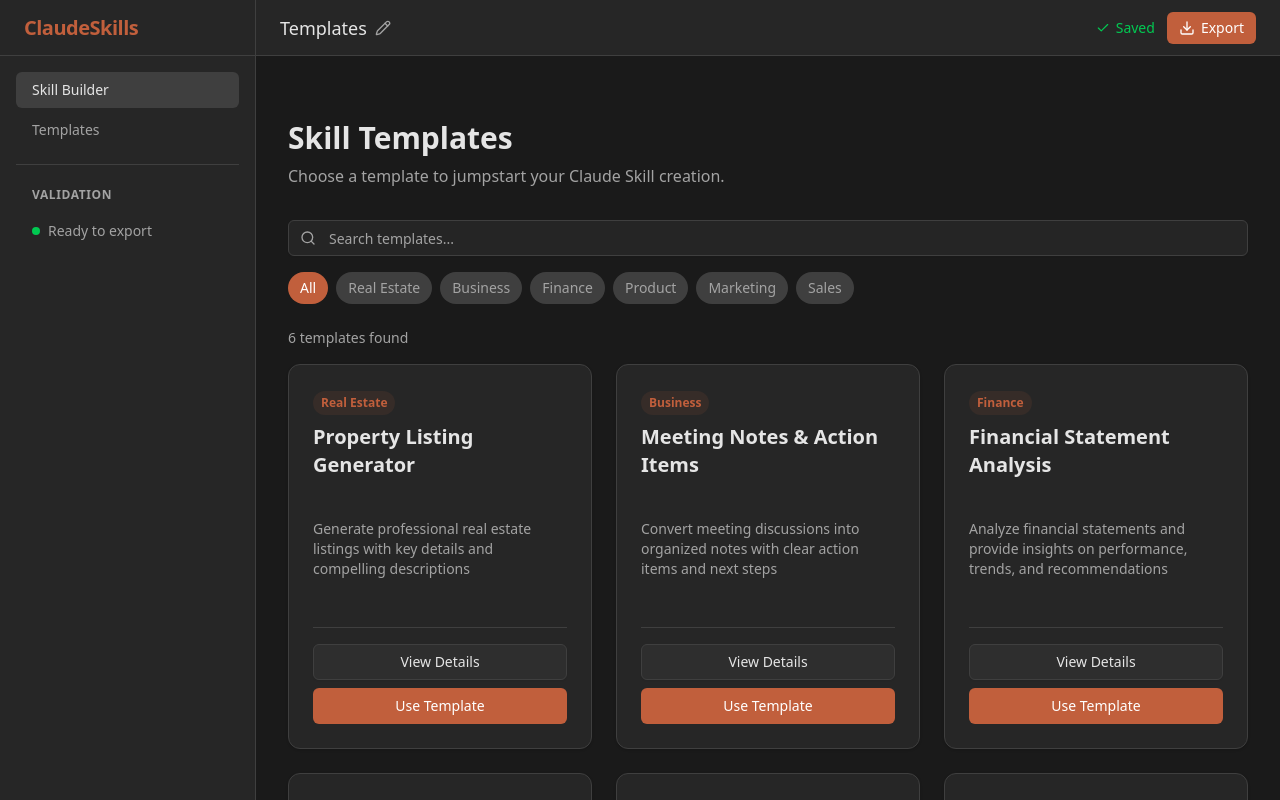
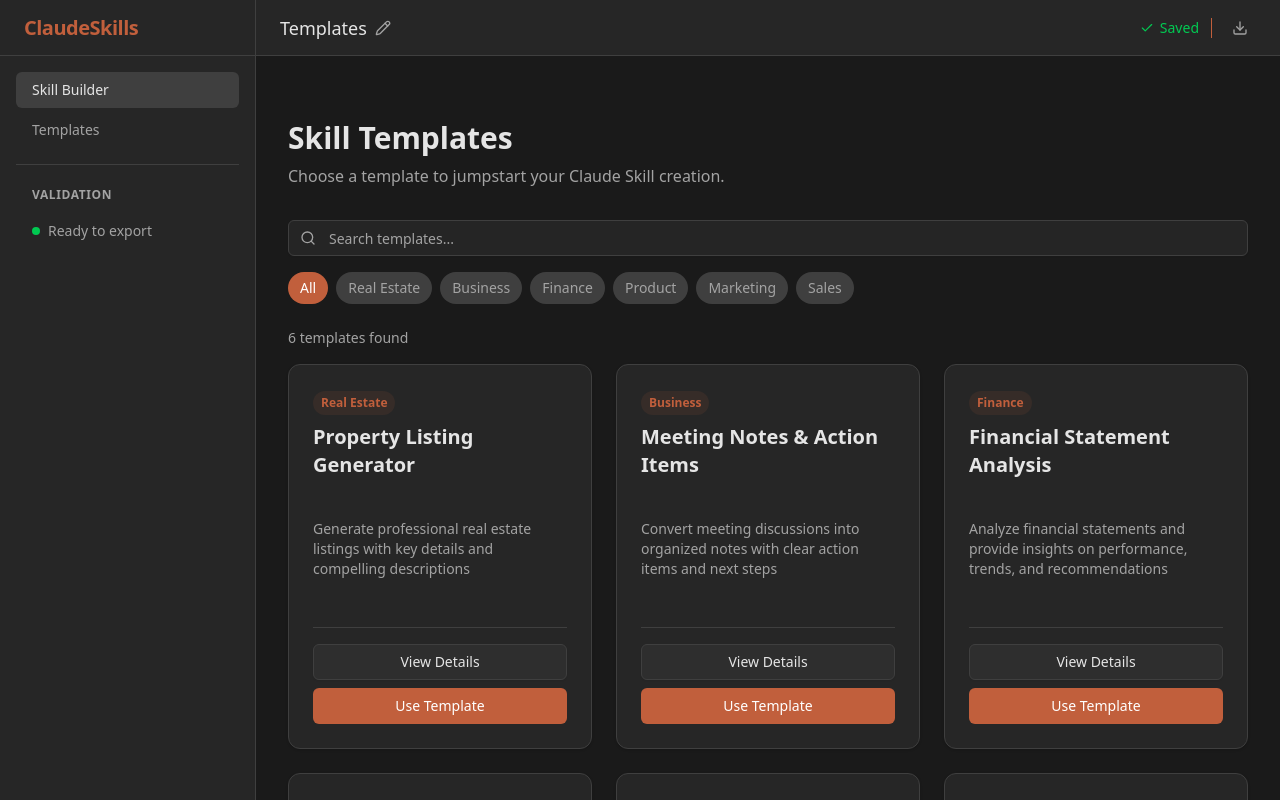
Before and after one commit to itsocialist/claude-skills-builder, a Next.js app: page /templates in a window 1280 px wide. Shown: the top 800 px of the page. Built offline with nearby package versions, Linux system fonts and the light colour scheme.

Commit message:
UI polish: revert Export to icon, add orange divider, mute Generate button

```diff
--- a/src/app/builder/page.tsx
+++ b/src/app/builder/page.tsx
@@ -131,7 +131,8 @@
                 <Button
                     onClick={handleGenerate}
                     disabled={!skill.name || !skill.instructions || isGenerating}
-                    className="w-full font-semibold py-6 text-lg shadow-lg shadow-primary/20"
+                    variant="outline"
+                    className="w-full font-medium text-foreground hover:bg-accent hover:text-foreground border-border"
                 >
                     {isGenerating ? 'Generating...' : 'Generate Skill'}
                 </Button>
--- a/src/components/layout/Shell.tsx
+++ b/src/components/layout/Shell.tsx
@@ -116,13 +116,9 @@
                             {saveStatus === 'saved' && <Check className="h-3.5 w-3.5" />}
                             {saveStatus === 'saved' ? 'Saved' : 'Editing...'}
                         </span>
-                        <button
-                            className="flex items-center gap-1.5 px-3 py-1.5 text-sm font-medium
-                                       bg-primary text-primary-foreground rounded-md
-                                       hover:bg-primary/90 transition-colors"
-                        >
+                        <div className="w-px h-5 bg-primary"></div>
+                        <button className="p-2 text-muted-foreground hover:text-primary hover:bg-accent rounded-md transition-colors">
                             <Download className="h-4 w-4" />
-                            Export
                         </button>
                     </div>
                 </header>
```
